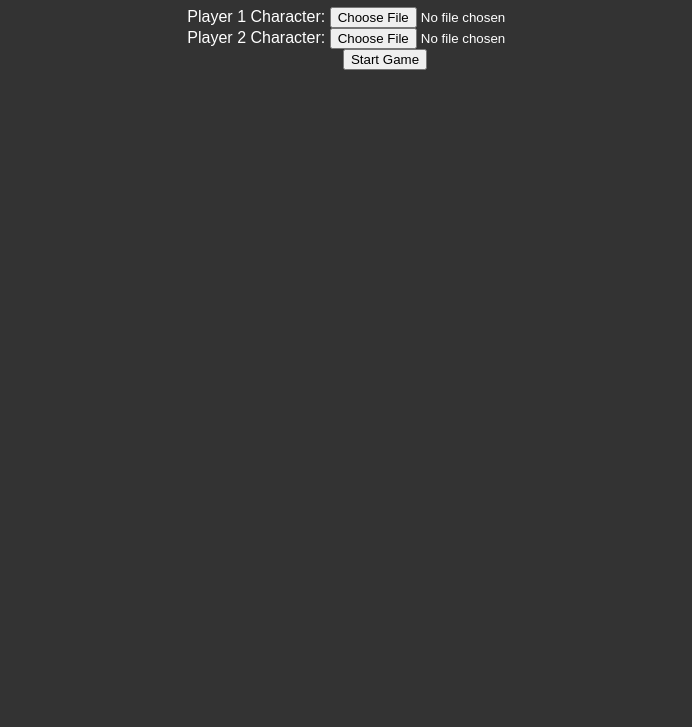
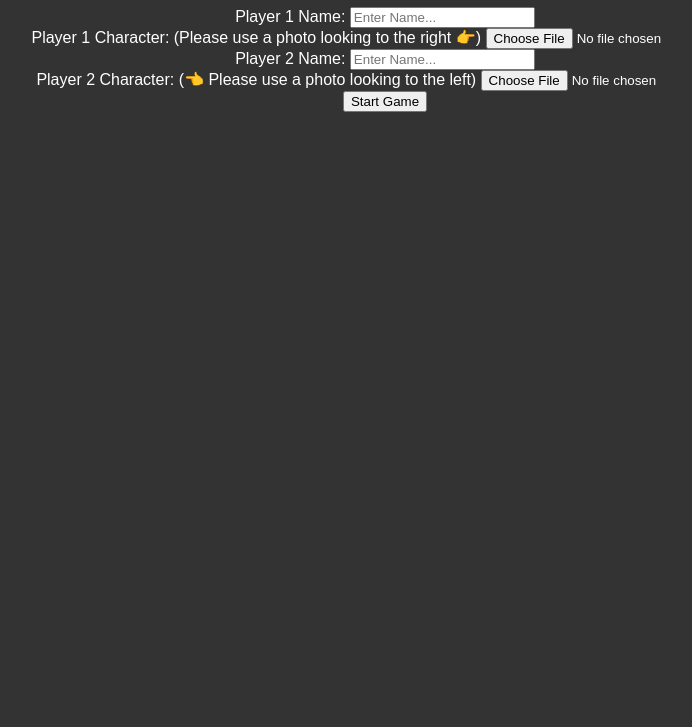
Before and after one commit to BananaMi1kshake/UnnamedFightingGame, a plain HTML site: page index.html in a window 1280 px wide. Shown: the part 73-800 px from the top of the page, without its empty margins (255-947 px from the left). Drawn offline with Linux system fonts and the light colour scheme.

Commit message:
Update index.html

```diff
--- a/index.html
+++ b/index.html
@@ -9,7 +9,11 @@
 
     <div id="setup">
         <div>
+            <label for="p1-name">Player 1 Name:</label>
+            <input type="text" id="p1-name" placeholder="Enter Name...">
+            <br>
             <label for="p1-upload">Player 1 Character:</label>
+            <span>(Please use a photo looking to the right 👉)</span>
             <input type="file" id="p1-upload" accept="image/*">
             <div id="p1-head-editor" class="head-editor">
                 <p>Adjust Player 1's Head</p>
@@ -17,12 +21,17 @@
                     <img id="p1-preview-img" class="preview-img" src="">
                 </div>
                 <input type="range" id="p1-zoom-slider" class="zoom-slider" min="50" max="400" value="100">
+                <button id="p1-rotate-btn" class="rotate-button">Rotate ↻</button>
                 <button id="p1-confirm-head" class="confirm-button">Confirm Head</button>
             </div>
         </div>
 
         <div>
+            <label for="p2-name">Player 2 Name:</label>
+            <input type="text" id="p2-name" placeholder="Enter Name...">
+            <br>
             <label for="p2-upload">Player 2 Character:</label>
+            <span>(👈 Please use a photo looking to the left)</span>
             <input type="file" id="p2-upload" accept="image/*">
              <div id="p2-head-editor" class="head-editor">
                 <p>Adjust Player 2's Head</p>
@@ -30,6 +39,7 @@
                     <img id="p2-preview-img" class="preview-img" src="">
                 </div>
                 <input type="range" id="p2-zoom-slider" class="zoom-slider" min="50" max="400" value="100">
+                <button id="p2-rotate-btn" class="rotate-button">Rotate ↻</button>
                 <button id="p2-confirm-head" class="confirm-button">Confirm Head</button>
             </div>
         </div>
```
